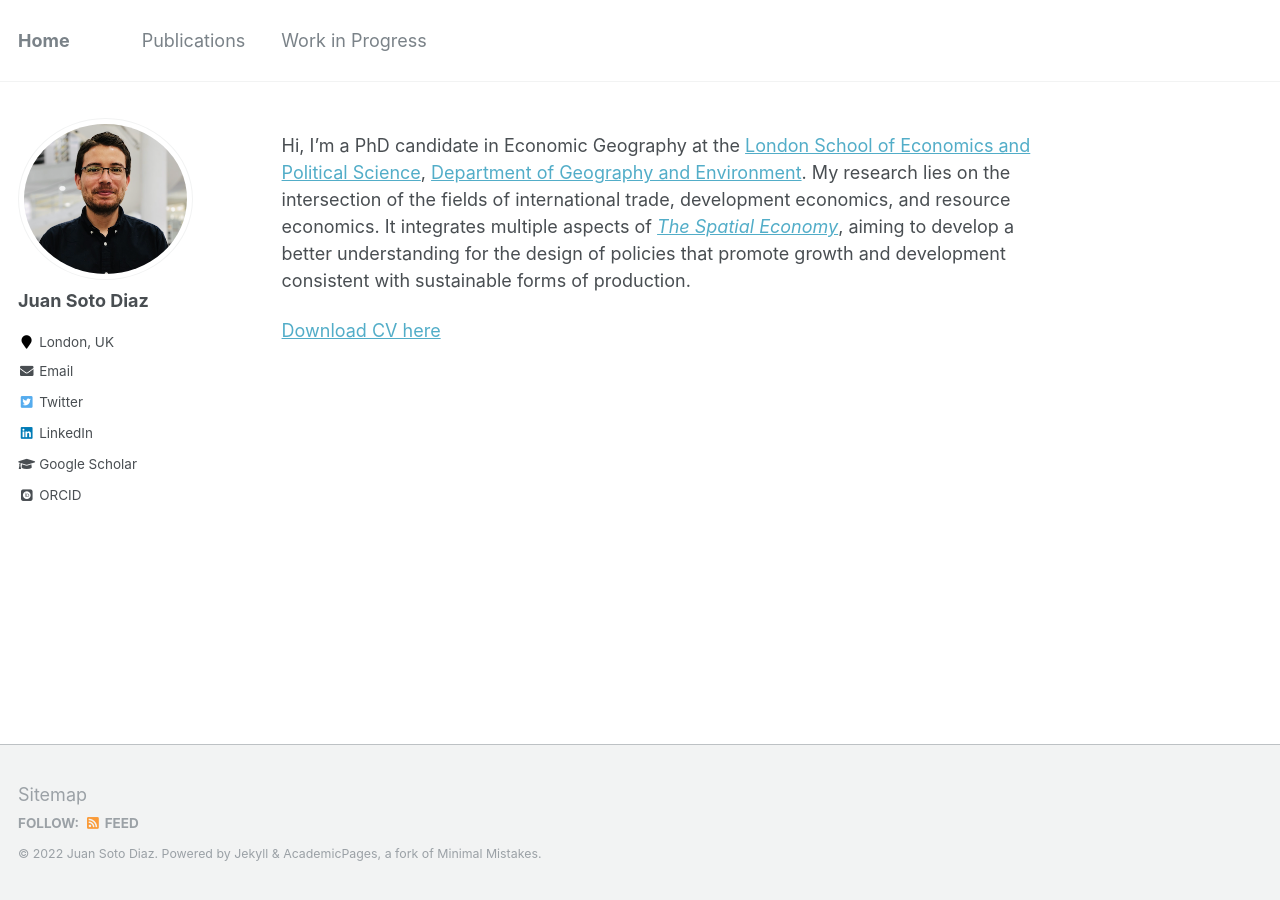
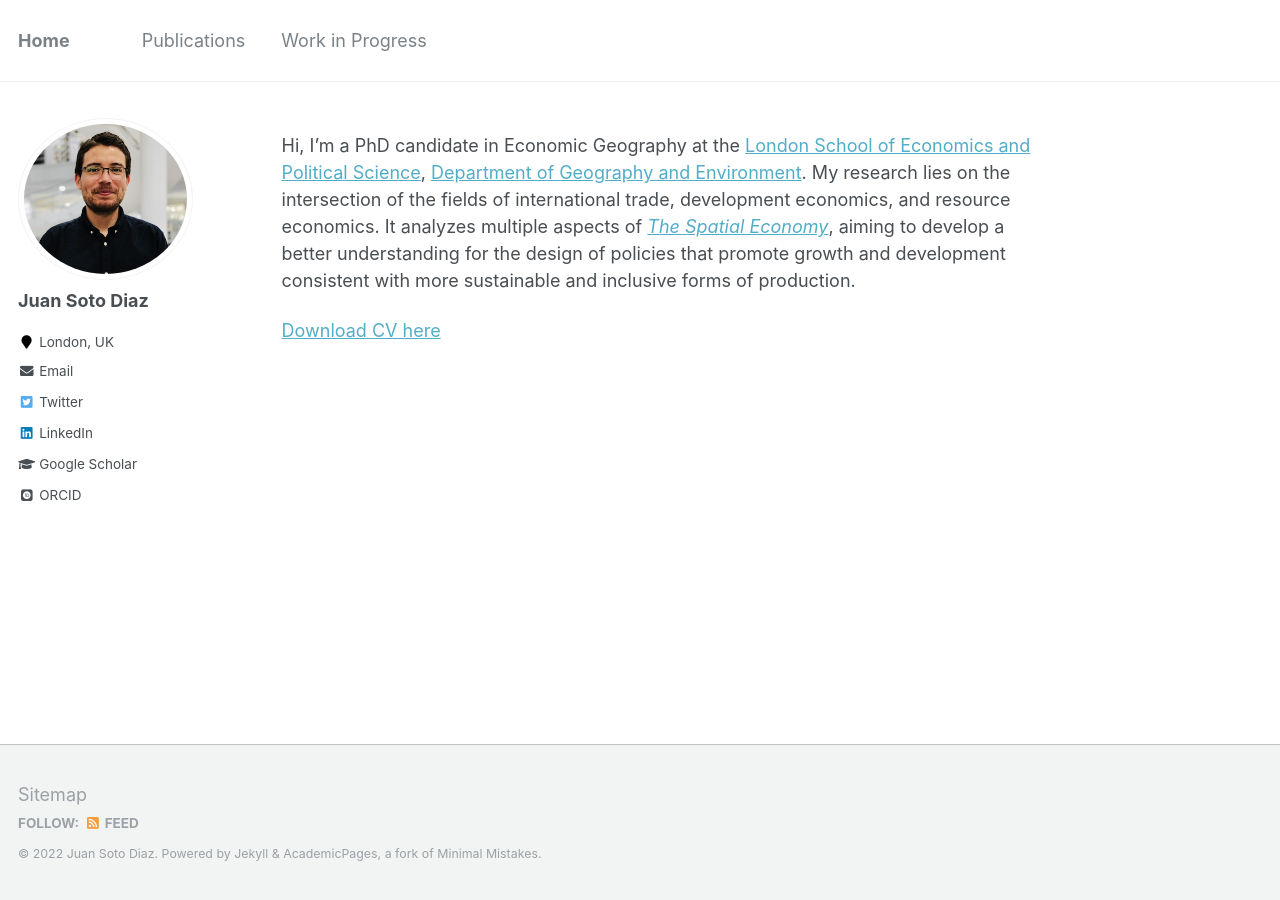
Before and after one commit to pedrofierroz87/pedrofierroz87.github.io, a Jekyll site: the page built from _pages/about.md, in a window 1280 px wide. Built offline with Jekyll 4.4.1, drawn with Linux system fonts in a browser that asks for light colours; some web fonts are replaced.

Commit message:
Update about.md

```diff
--- a/_pages/about.md
+++ b/_pages/about.md
@@ -8,6 +8,6 @@ redirect_from:
   - /about.html
 ---
 
-Hi, I'm a PhD candidate in Economic Geography at the [London School of Economics and Political Science](https://lse.ac.uk), [Department of Geography and Environment](https://www.lse.ac.uk/geography-and-environment). My research lies on the intersection of the fields of international trade, development economics, and resource economics. It integrates multiple aspects of [<i>The Spatial Economy</i>](https://www.aeaweb.org/articles?id=10.1257/jel.20181414), aiming to develop a better understanding for the design of policies that promote growth and development consistent with sustainable forms of production.
+Hi, I'm a PhD candidate in Economic Geography at the [London School of Economics and Political Science](https://lse.ac.uk), [Department of Geography and Environment](https://www.lse.ac.uk/geography-and-environment). My research lies on the intersection of the fields of international trade, development economics, and resource economics. It analyzes multiple aspects of [<i>The Spatial Economy</i>](https://www.aeaweb.org/articles?id=10.1257/jel.20181414), aiming to develop a better understanding for the design of policies that promote growth and development consistent with more sustainable and inclusive forms of production.
 
 [Download CV here](https://onlinelibrary.wiley.com/doi/epdf/10.1111/jors.12269)
```
